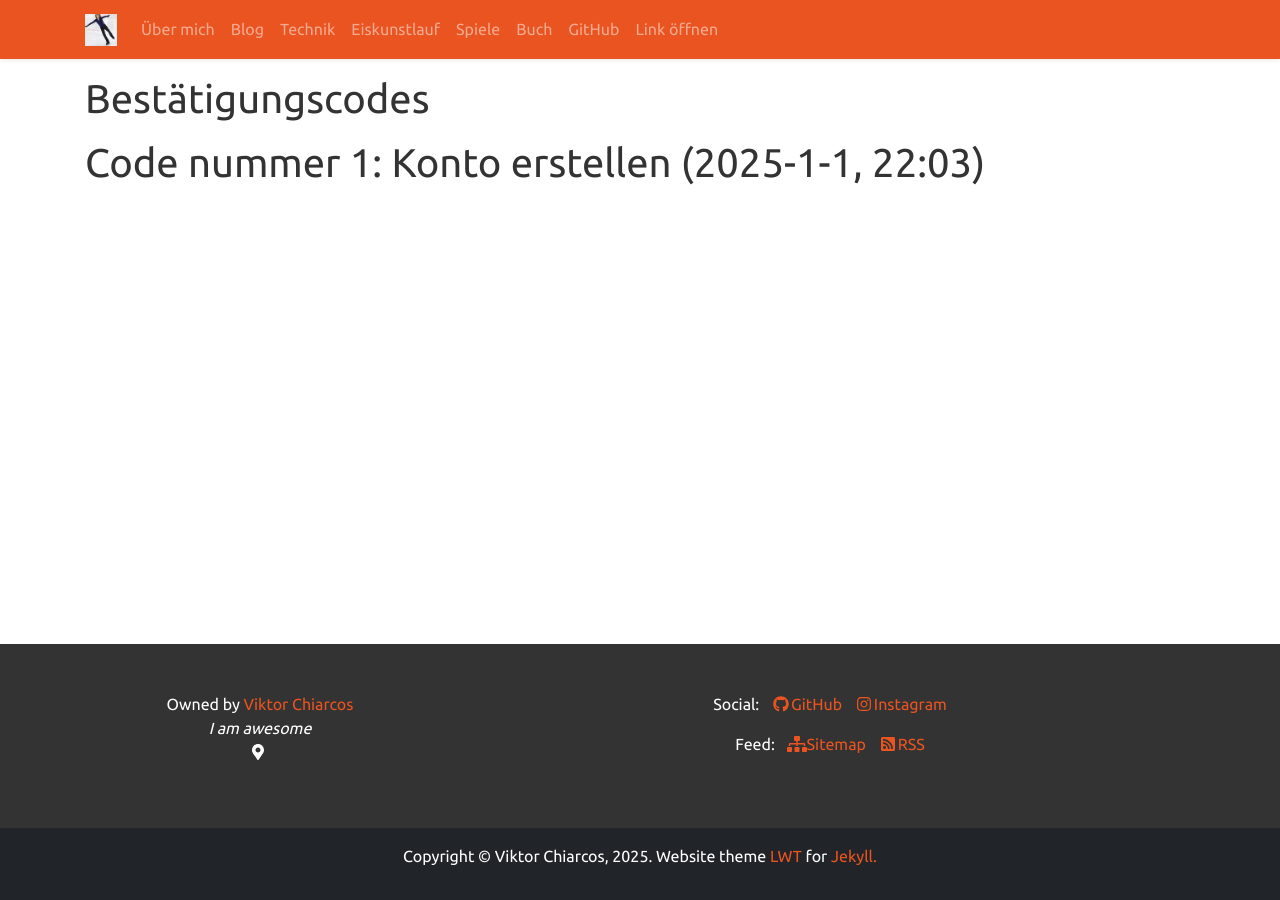
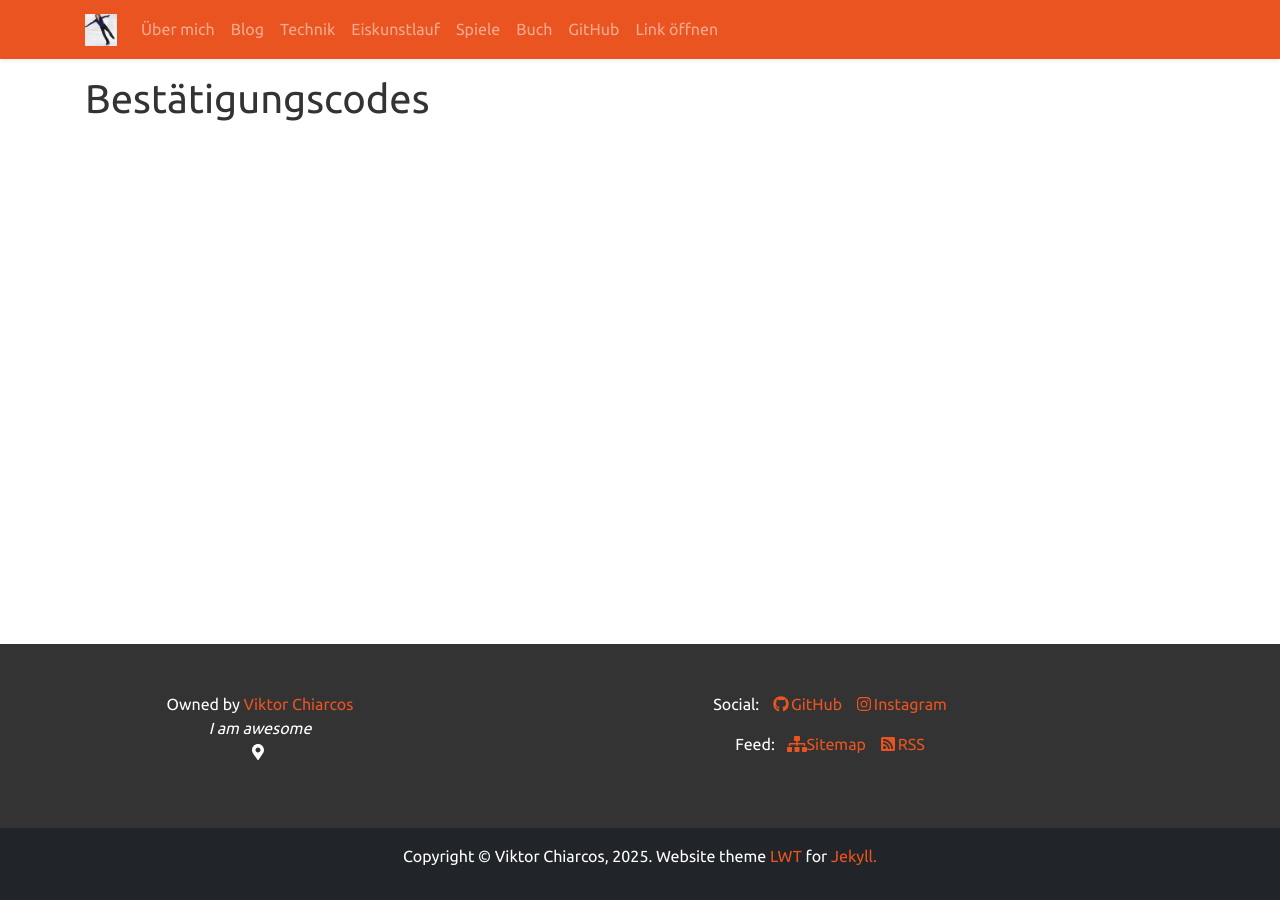
Before and after one commit to viktor-chiarcos/viktor-chiarcos.github.io, a Jekyll site: the page built from _pages/Unbekannter-Link/bestaetigungscodes/Tim.R.md, in a window 1280 px wide. Built offline with Jekyll 4.4.1, drawn with Linux system fonts in a browser that asks for light colours.

Commit message:
Update Tim.R.md

```diff
--- a/_pages/Unbekannter-Link/bestaetigungscodes/Tim.R.md
+++ b/_pages/Unbekannter-Link/bestaetigungscodes/Tim.R.md
@@ -3,5 +3,3 @@ layout: page
 title: "Bestätigungscodes"
 permalink: /open-link/bestaetigungscodes/Tim.R/
 ---
-
-# Code nummer 1: Konto erstellen (2025-1-1, 22:03)
```
